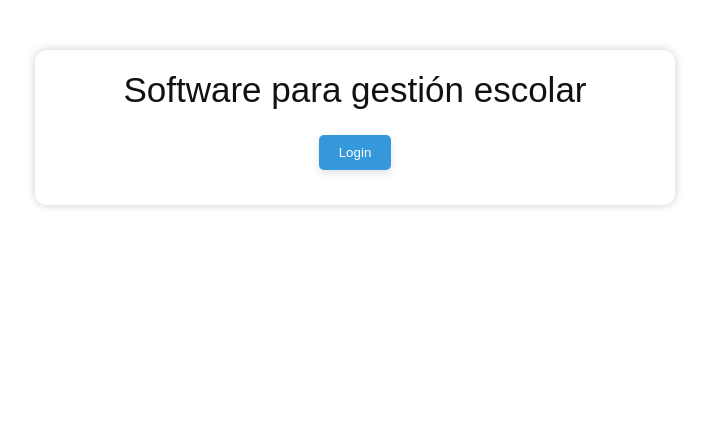
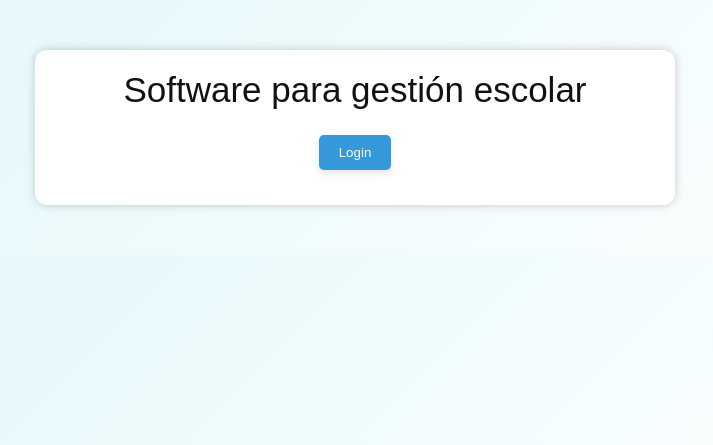
Before and after one commit to LuisPHernandez/ProyectoPOO2024, a Flask app: page / in a window 1280 px wide. Shown: the top 445 px of the page, without its empty margins (285-998 px from the left). Run offline with Flask 3, Linux system fonts and the light colour scheme.

Commit message:
Cambiar fondo de la pagina

```diff
--- a/src/static/css/base.css
+++ b/src/static/css/base.css
@@ -1,9 +1,9 @@
 body {
-    color: #666666;
-    font-size: 14px;
-    font-family: 'Poppins', sans-serif;
-    line-height: 1.80857;
-    font-weight: normal;
+    background: linear-gradient(135deg, #e0f7fa, #ffffff);
+    /* Gradiente suave */
+    margin: 0;
+    font-family: sans-serif;
+    color: #333;
 }
 
 h1,
@@ -44,7 +44,8 @@ h2 {
 }
 
 /* Botones */
-.btn-primario, .btn-secundario {
+.btn-primario,
+.btn-secundario {
     margin: 15px;
     padding: 10px 20px;
     border: none;
```
